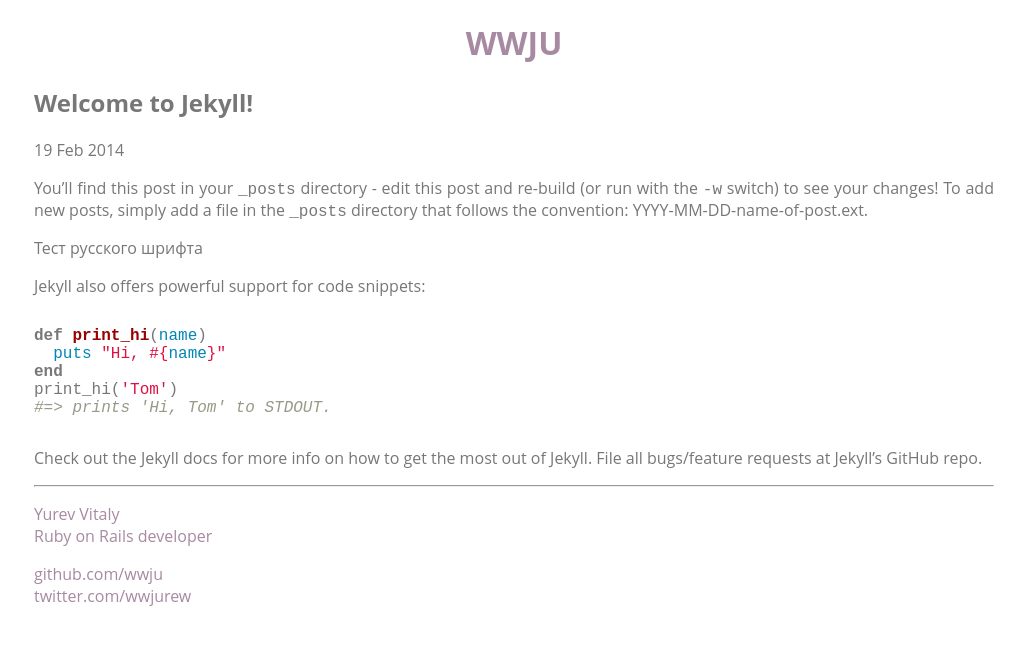
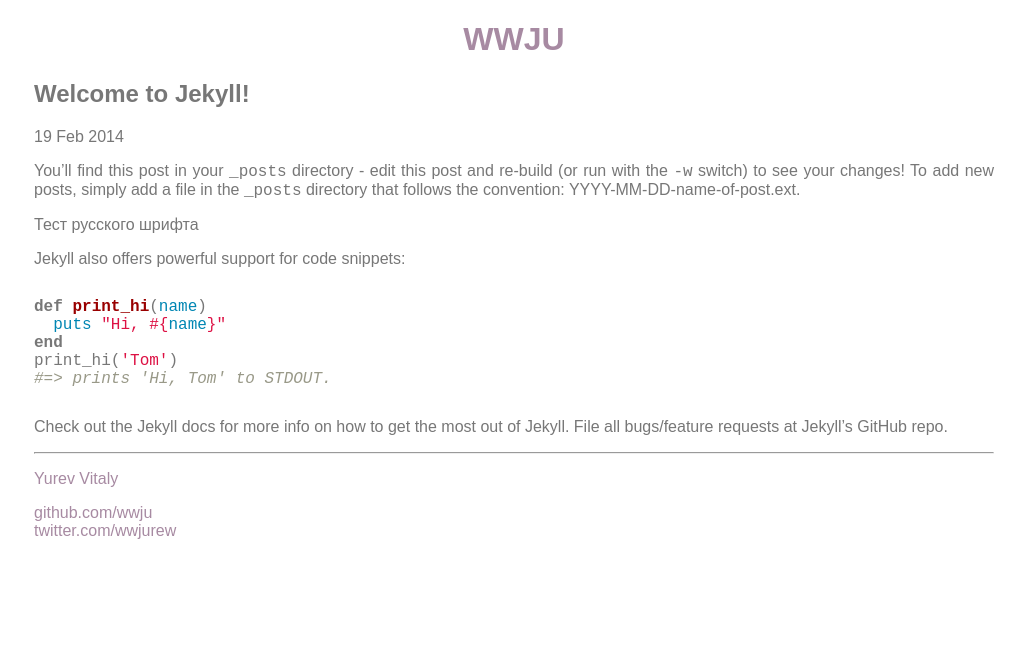
Before and after one commit to iurev/wwju.github.io_old, a Jekyll site: the page built from _posts/2014-02-19-welcome-to-jekyll.markdown, in a window 1280 px wide. Shown: the top 645 px of the page, without its empty margins (126-1151 px from the left). Built offline with Jekyll 4.4.1, drawn with Linux system fonts in a browser that asks for light colours; some web fonts are replaced; Markdown is read by kramdown in place of the engine named in the settings.

Commit message:
add| Layouts, css, fonts and others improvements

```diff
--- a/_layouts/default.html
+++ b/_layouts/default.html
@@ -12,11 +12,12 @@
         <!-- Custom CSS -->
         <link rel="stylesheet" href="/css/pure-min.css">
         <link rel="stylesheet" href="/css/my.css">
-        <!-- <link rel="stylesheet" href="/css/main.css"> -->
+        <link href='http://fonts.googleapis.com/css?family=Open+Sans&subset=latin,cyrillic' rel='stylesheet' type='text/css'>
+        <link href='http://fonts.googleapis.com/css?family=Kavoon&subset=latin,latin-ext' rel='stylesheet' type='text/css'>
 
     </head>
-    <body>
-      <div class="site">
+    <body class="pure-g">
+      <div class="site pure-u-5-5">
         <div class="header">
           <h1><a href="/">{{ site.name }}</a></h1>
         </div>
@@ -25,10 +26,9 @@
 
         <div class="footer">
           <hr>
-          <div class="contact">
+          <div class="contact my_name">
             <p>
-            Yurev Vitaly<br />
-            Ruby on Rails developer
+            Yurev Vitaly
             </p>
           </div>
           <div class="contact">
--- a/index.html
+++ b/index.html
@@ -1,10 +1,10 @@
 ---
 layout: default
-title: Your New Jekyll Site
+title: wwju blog
 ---
 
 <div id="home">
-  <h1>Blog Posts</h1>
+  <h1>Blog posts, presentations, links</h1>
   <ul class="posts">
     {% for post in site.posts %}
       <li><span>{{ post.date | date_to_string }}</span> &raquo; <a href="{{ post.url }}">{{ post.title }}</a></li>
```
